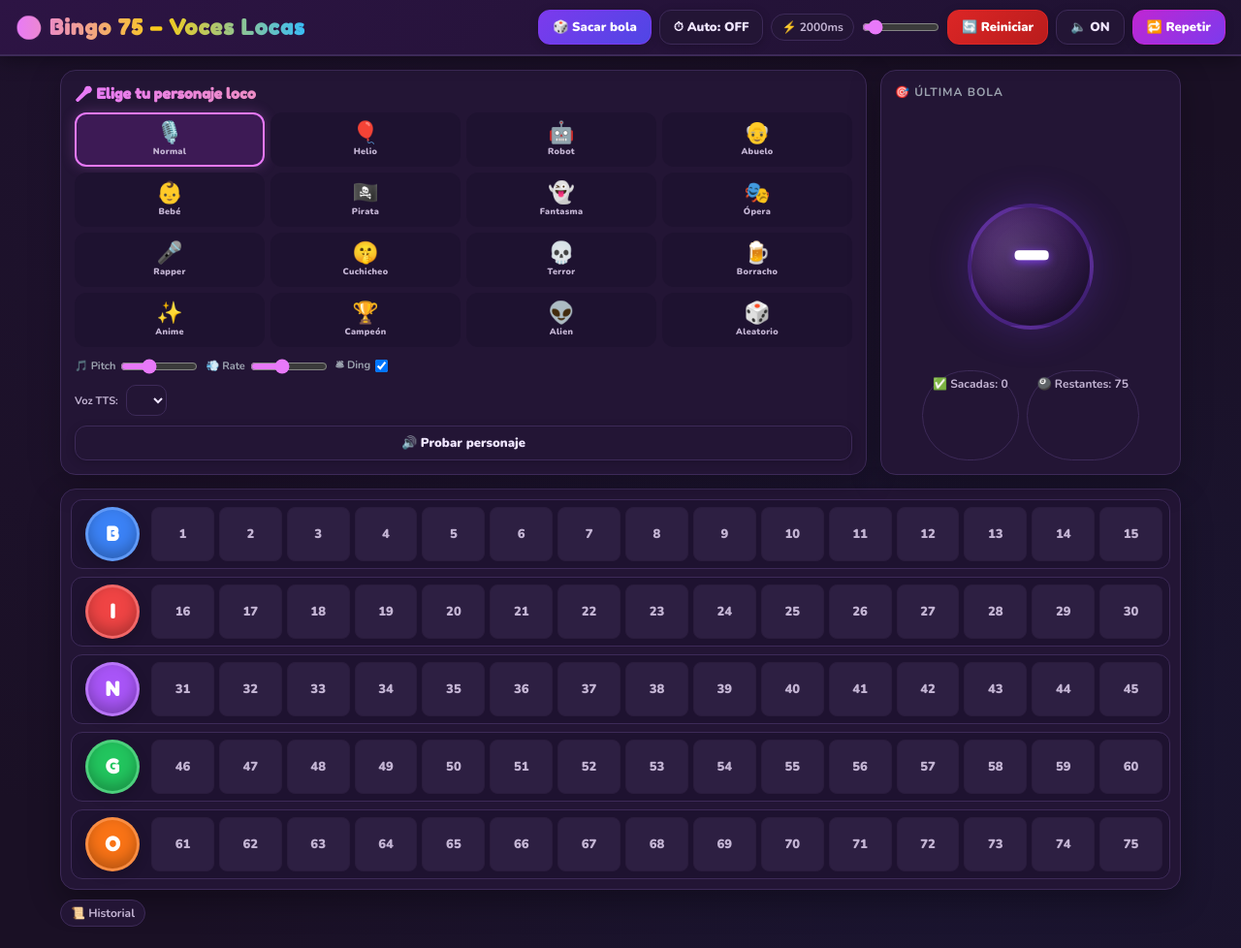
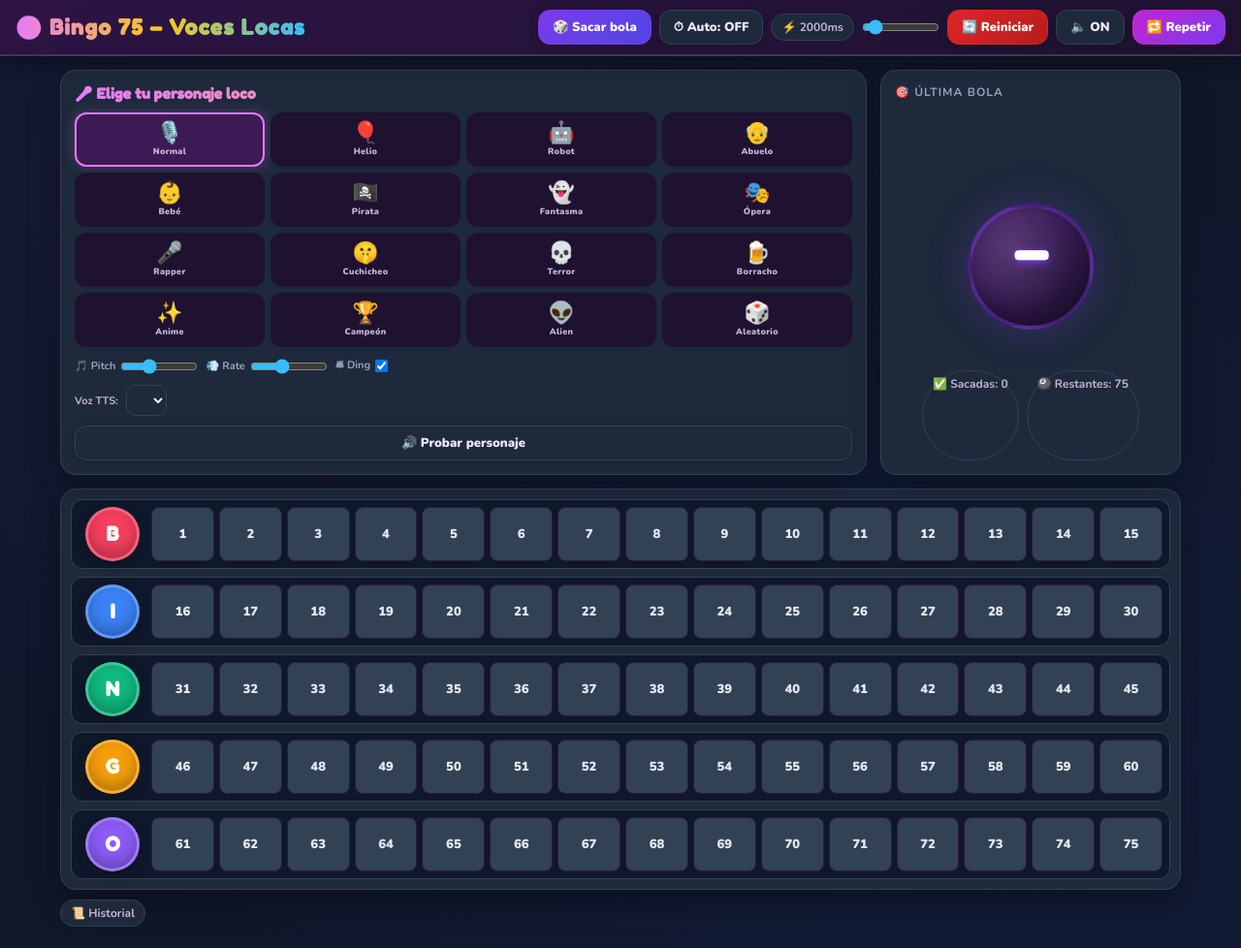
Before and after one commit to correa1982/BINGO1, a Flask app: page / in a window 1280 px wide. Shown: the whole page at 97% size. Run offline with Flask 3, Linux system fonts and the light colour scheme; lists and menus that the app fills with data are empty.

Commit message:
Update color palette variables in index.html
Reemplaza las propiedades CSS personalizadas en templates/index.html para aplicar una paleta de colores renovada. Intercambia las variables primary/secondary/neutral/accent y actualiza los colores de fondo, panel, borde, atenuado, celda, fila y 'on' a la nueva paleta; no se realizan cambios estructurales en el HTML.

```diff
--- a/templates/index.html
+++ b/templates/index.html
@@ -7,11 +7,11 @@
   <link href="https://fonts.googleapis.com/css2?family=Fredoka+One&family=Nunito:wght@400;700;900&display=swap" rel="stylesheet"/>
   <style>
     :root{
-      --B:#3b82f6; --I:#ef4444; --N:#a855f7; --G:#22c55e; --O:#f97316;
-      --bg:#1a1025; --panel:#231535; --border:#3d2a58; --muted:#9ca3af;
-      --cell-bg:#2d1f42; --cell-text:#c4b5d4; --row-bg:#1e1230;
-      --on:#facc15; --on-text:#1a0a00;
-      --accent:#e879f9;
+      --B:#f43f5e; --I:#3b82f6; --N:#10b981; --G:#f59e0b; --O:#8b5cf6;
+      --bg:#0f172a; --panel:#1e293b; --border:#334155; --muted:#94a3b8;
+      --cell-bg:#334155; --cell-text:#e2e8f0; --row-bg:#0f172a;
+      --on:#22d3ee; --on-text:#020617;
+      --accent:#38bdf8;
     }
     *{box-sizing:border-box; margin:0; padding:0;}
     body{
```
